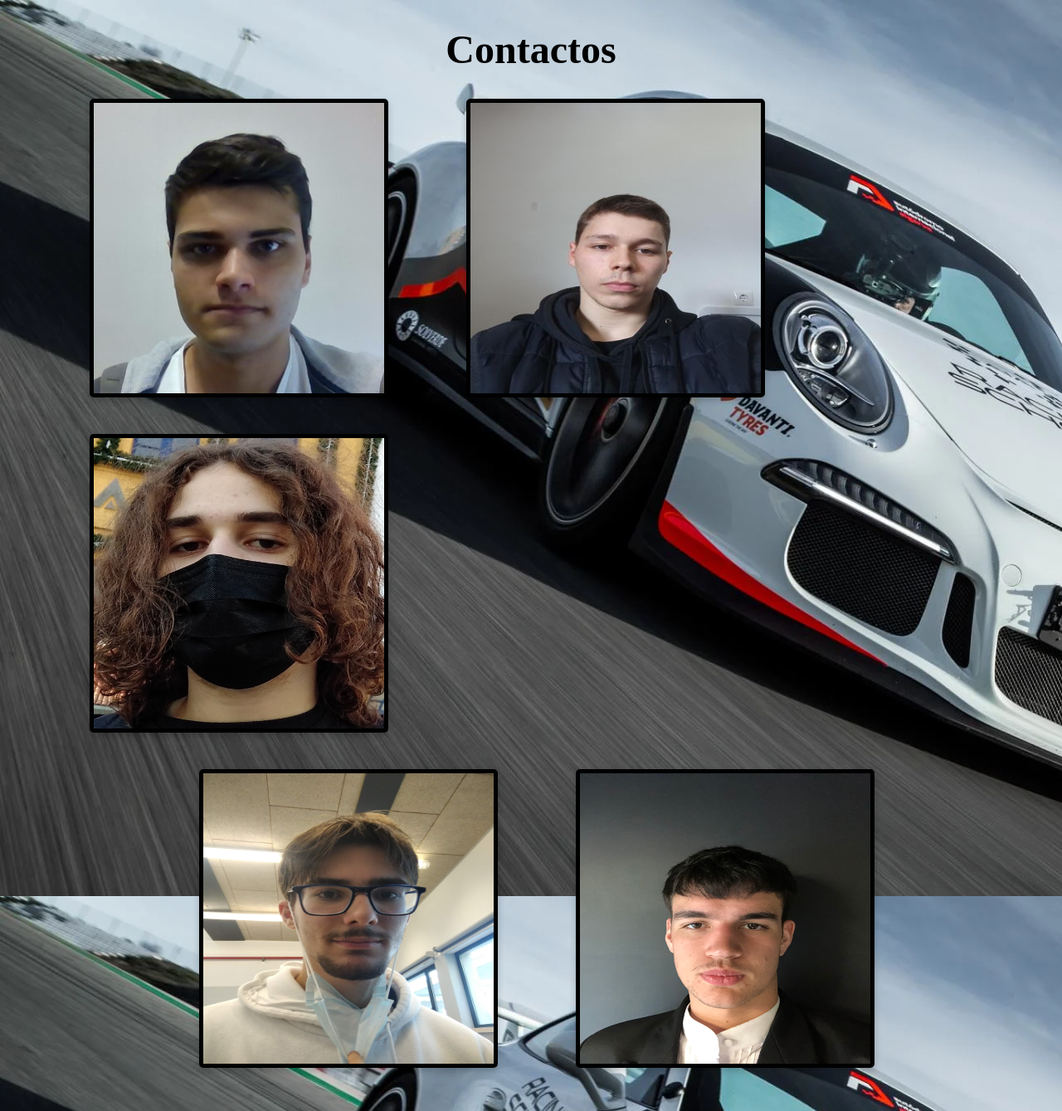
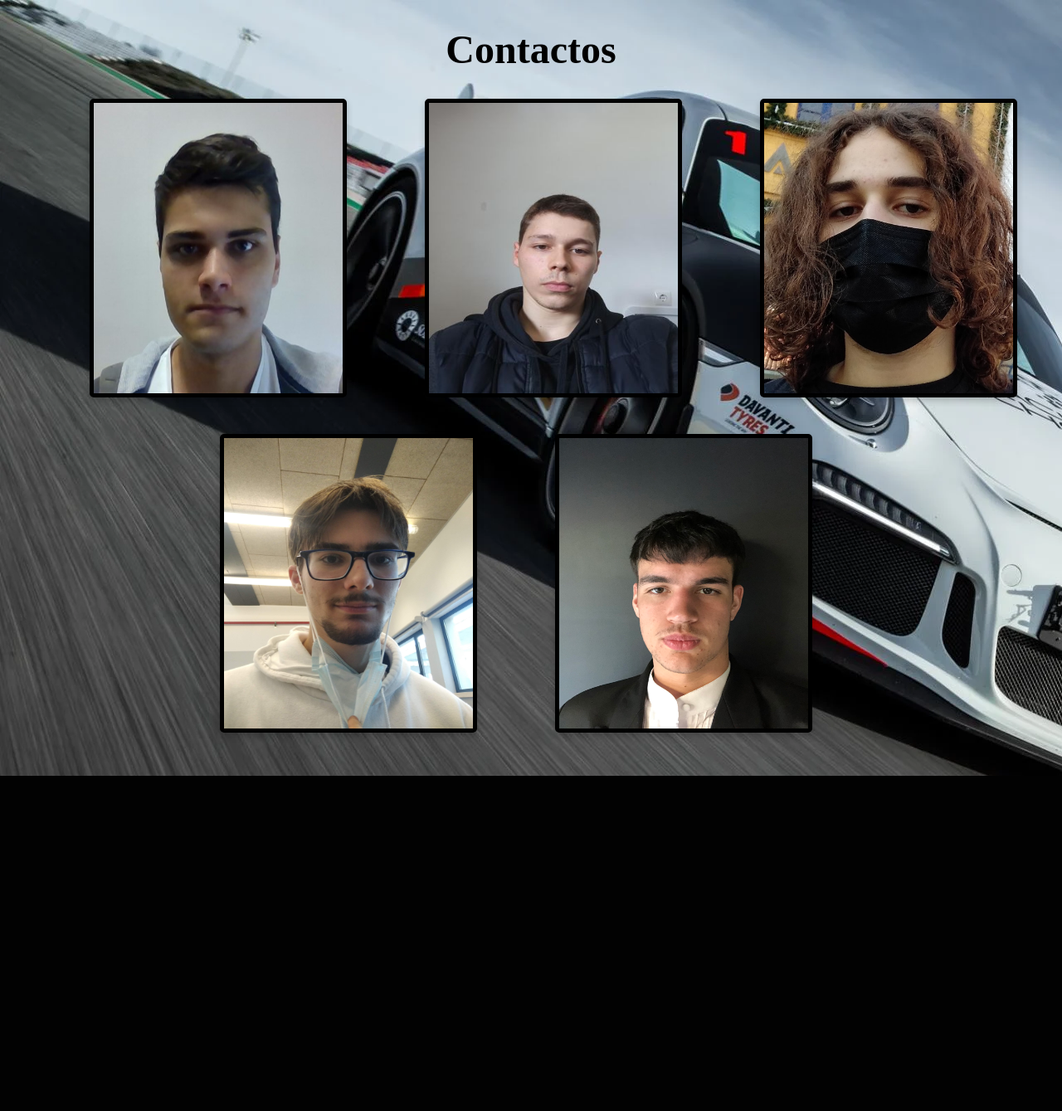
Before and after one commit to patolas01/dwm, a PHP site: page /Contactos.html in a window 1280 px wide. Shown: the whole page at 83% size. After the commit the page ends 935 px from the top, so only its background shows below. Run offline with PHP 8.4, Linux system fonts and the light colour scheme.

Commit message:
ve se ta bom luis

```diff
--- a/Contactos/Contactos.css
+++ b/Contactos/Contactos.css
@@ -7,7 +7,7 @@ h1{
 }
 .flip-card {
     background-color: transparent;
-    width: 350px;
+    width: 300px;
     height: 350px;
     perspective: 1000px;
     margin: auto;
@@ -51,11 +51,16 @@ h1{
     transform: rotateY(180deg);
   }
   .flip-card-front img{
-    width: 350px;
+    width: 300px;
     height: 350px;
   }
   #line2{
-    width: 1000px;
+    width: 950px;
     height: auto;
     margin: auto;
   }
+  #line1{
+    width: 1300px;
+    height: auto;
+    margin: auto;
+  }
--- a/Contactos/Contactos.html
+++ b/Contactos/Contactos.html
@@ -11,6 +11,7 @@
 
 <body>
   <h1>Contactos</h1>
+  <div id="line1">
     <div class="flip-card">
       <div class="flip-card-inner">
         <div class="flip-card-front">
@@ -51,6 +52,7 @@
         </div>
       </div>
     </div>
+  </div>
   <div id="line2">
     <div class="flip-card">
       <div class="flip-card-inner">
```
Lines whose indentation alone changed are shown as unchanged.
